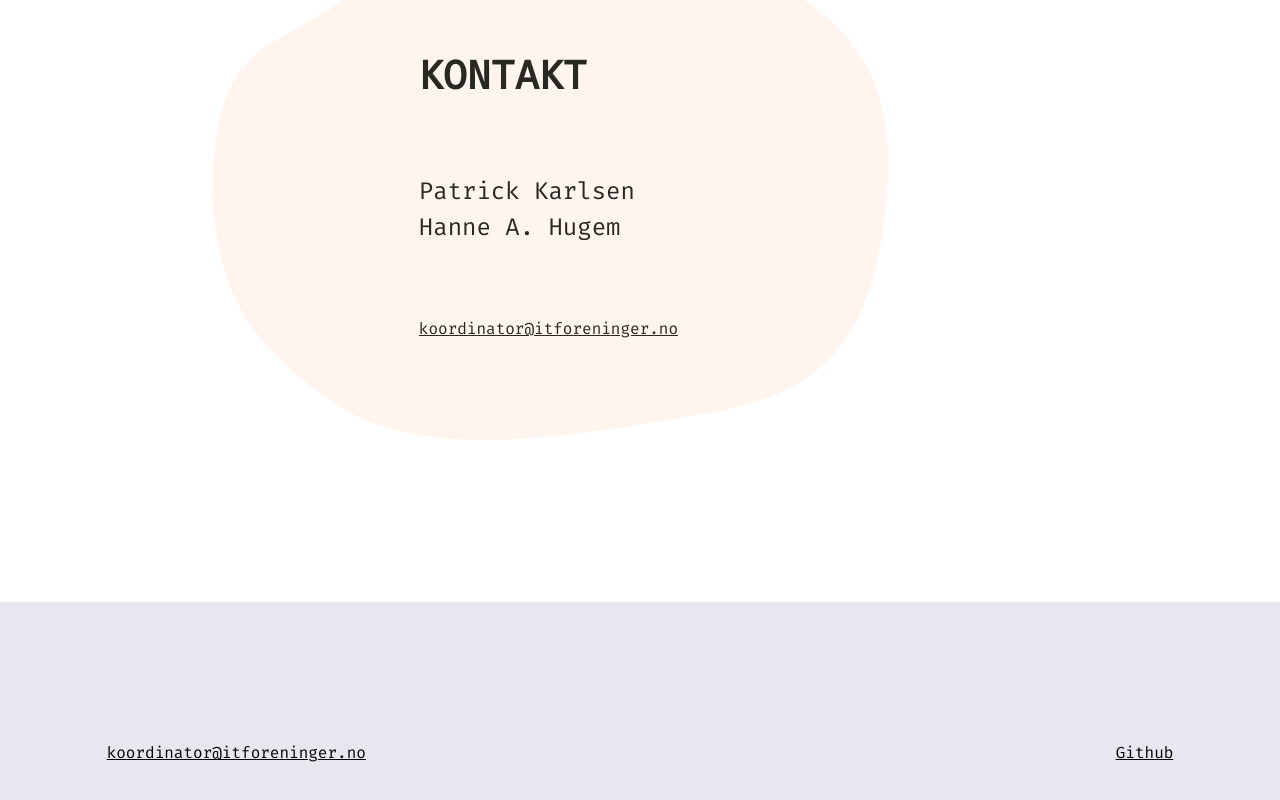
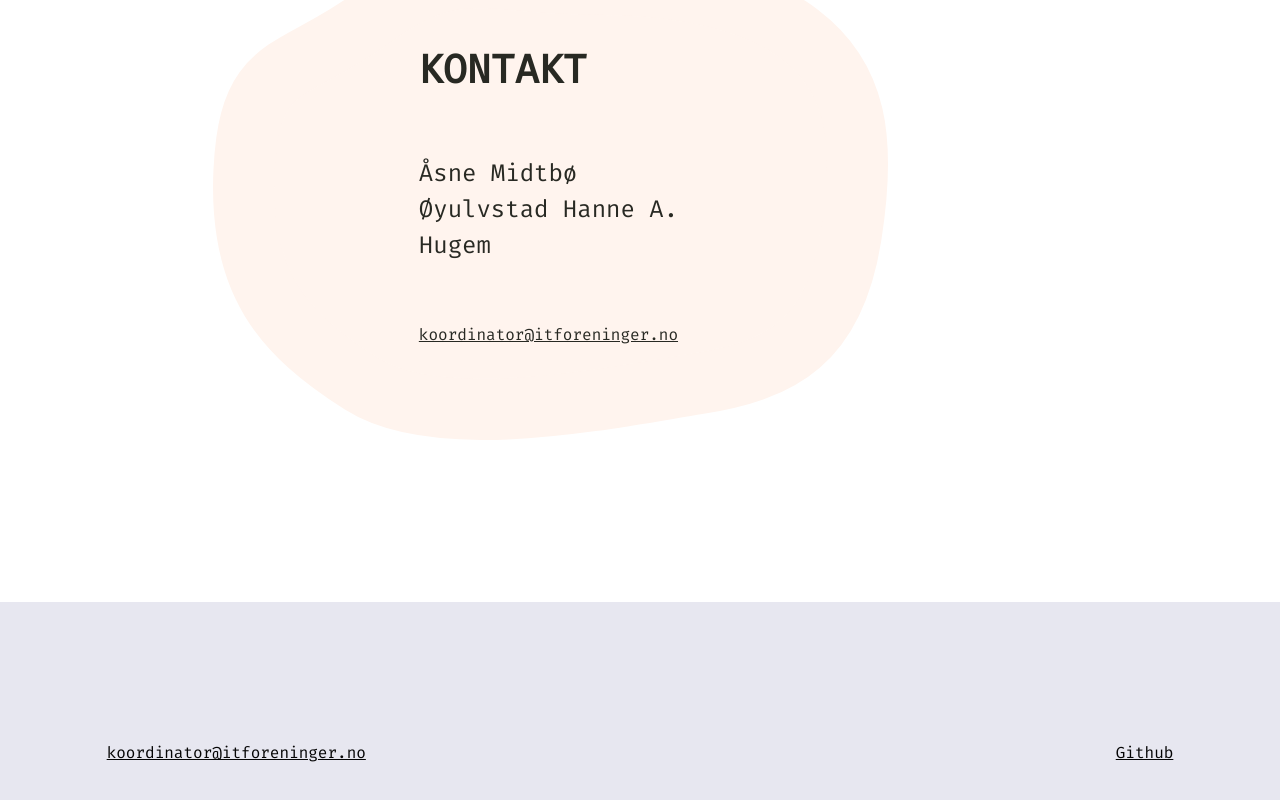
Before and after one commit to itforeninger/itforeninger.no, a Next.js app: page / in a window 1280 px wide. Shown: the part 3319-4119 px from the top of the page. Built offline with nearby package versions, Linux system fonts and the light colour scheme; no server answers.

Commit message:
updated Coordinator

```diff
--- a/constants/about.ts
+++ b/constants/about.ts
@@ -108,7 +108,7 @@ export const CONTACT_EMAIL = 'kontakt@itforeninger.no';
 
 export const COORDINATOR_EMAIL = 'koordinator@itforeninger.no';
 
-export const COORDINATORS = ['Patrick Karlsen','Hanne A. Hugem'];
+export const COORDINATORS = ['Åsne Midtbø Øyulvstad','Hanne A. Hugem'];
 
 export const GITHUB_URL = 'https://github.com/itforeninger';
 
```
